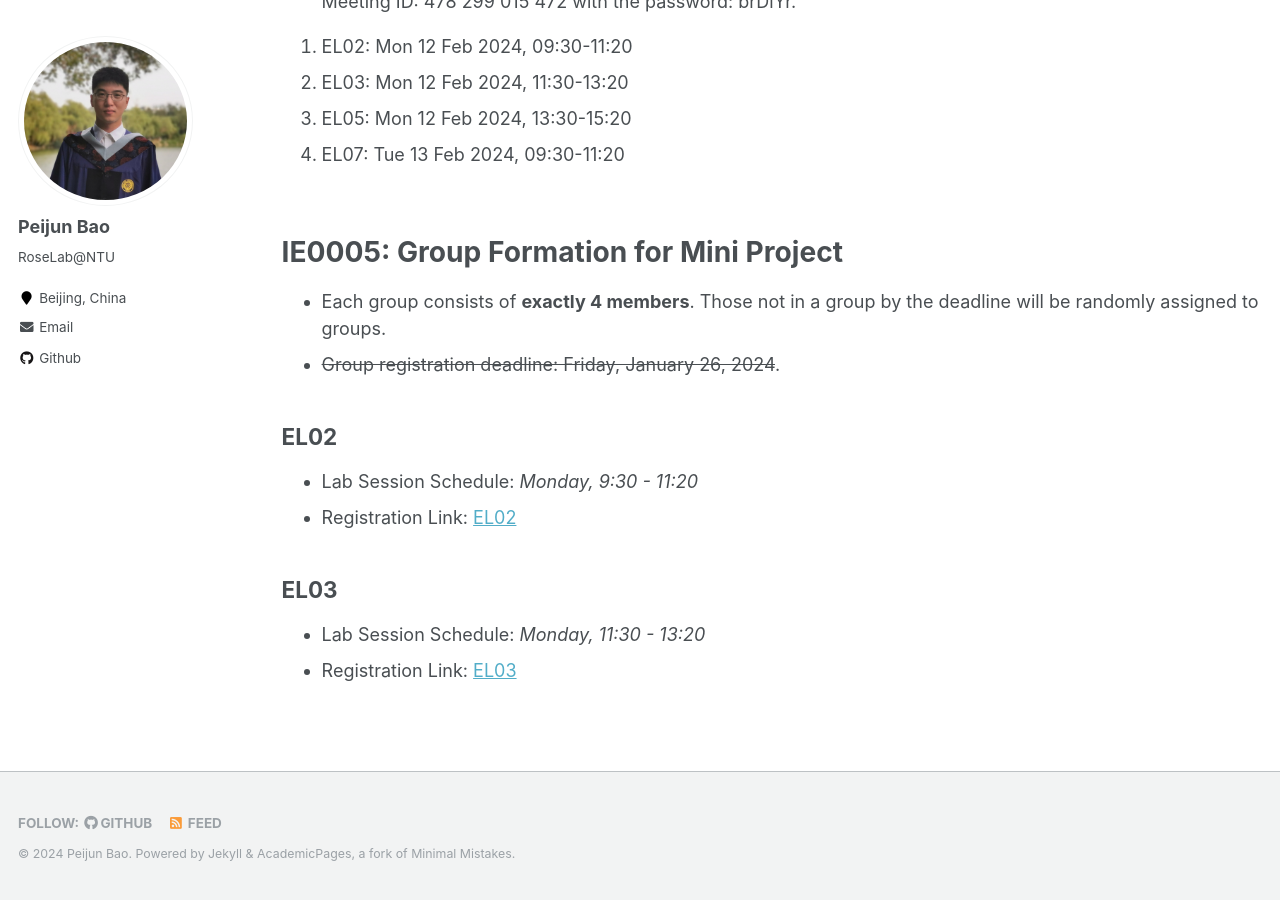
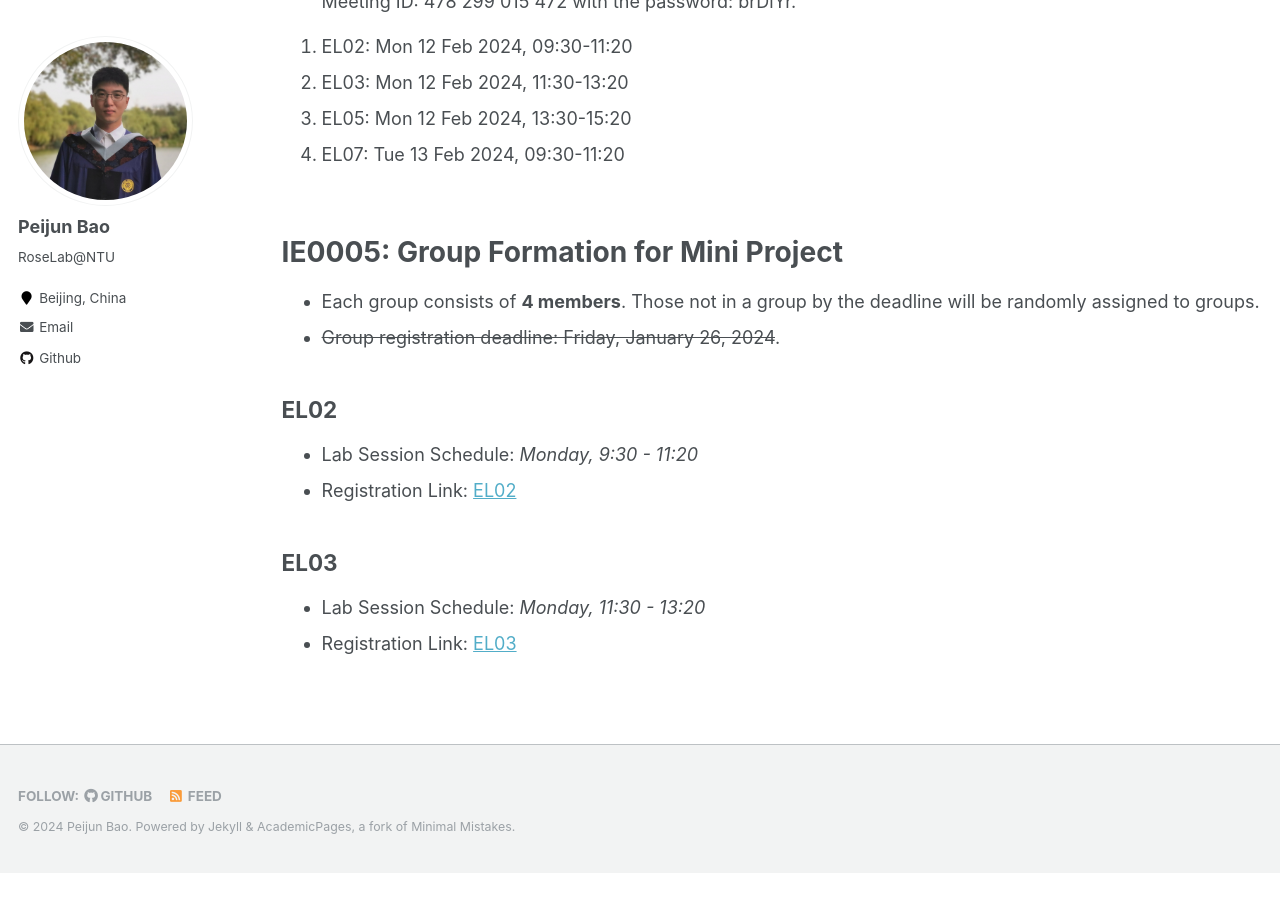
Before and after one commit to baopj/baopj.github.io, a Jekyll site: the page built from _pages/Course.md, in a window 1280 px wide and 900 px high, scrolled down 718 px. Built offline with Jekyll 4.4.1, drawn with Linux system fonts in a browser that asks for light colours; after the commit the page ends 1591 px from its top, so only the background shows below that.

Commit message:
Update Course.md

```diff
--- a/_pages/Course.md
+++ b/_pages/Course.md
@@ -23,7 +23,7 @@ To visit this page, you can
 
 <br />
 # IE0005: Group Formation for Mini Project
-- Each group consists of **exactly 4 members**. Those not in a group by the deadline will be randomly assigned to groups.
+- Each group consists of **4 members**. Those not in a group by the deadline will be randomly assigned to groups.
 - <del>Group registration deadline: Friday, January 26, 2024</del>.
 
 ## EL02
```
